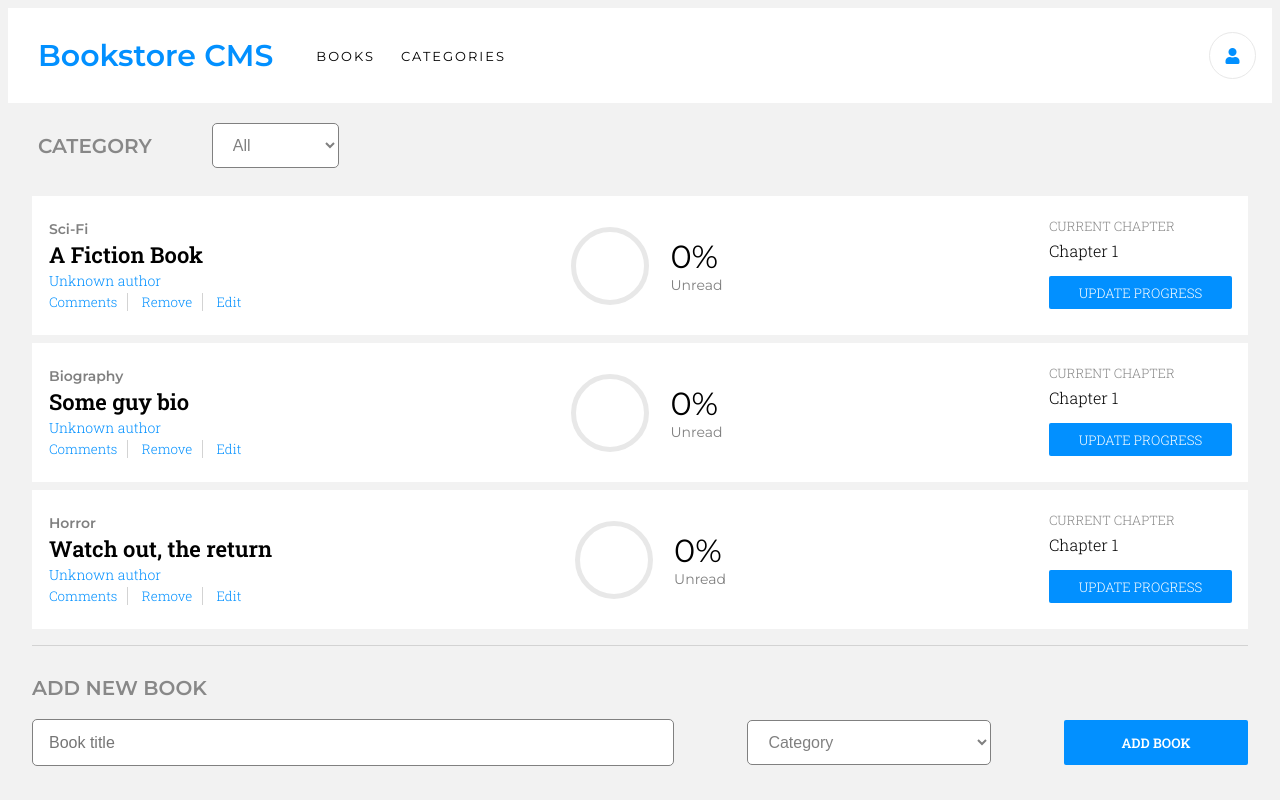
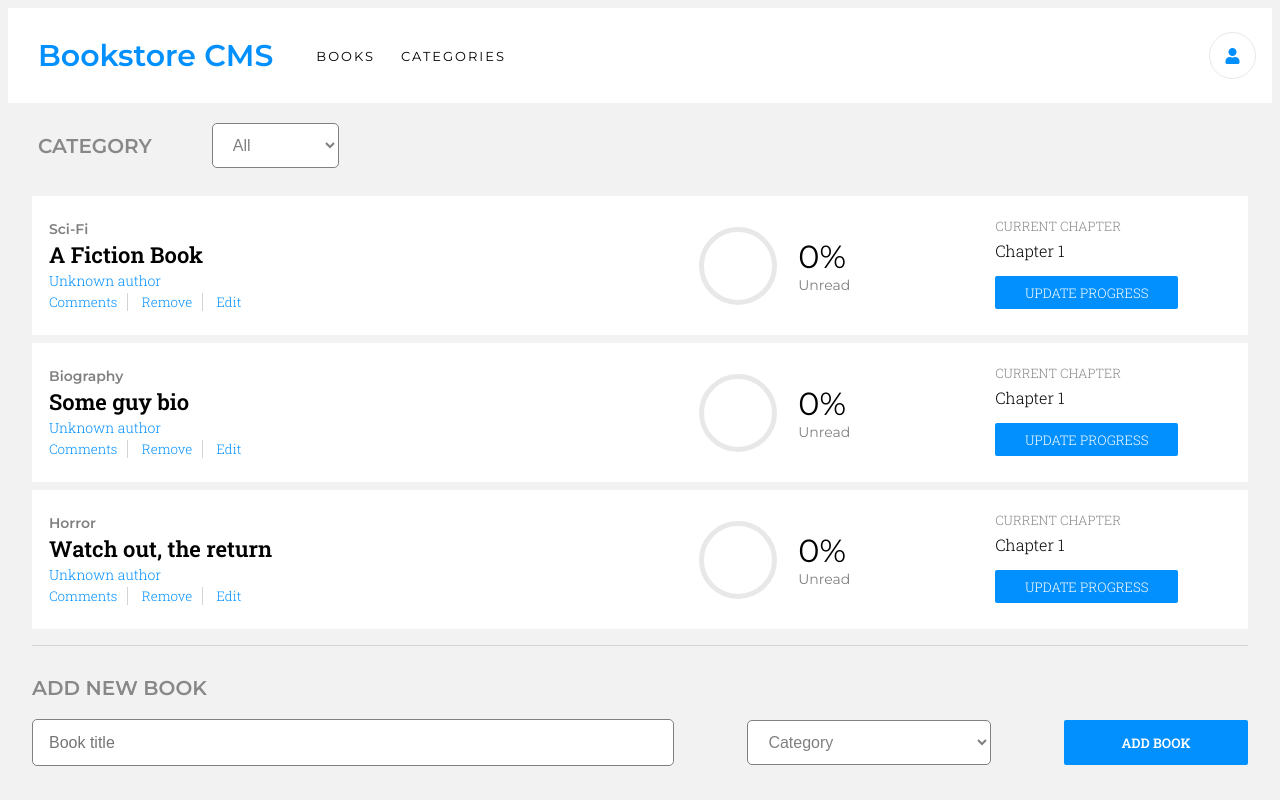
Before and after one commit to FrancoRosa/react-bookstore, a React (Create React App) app: page / in a window 1280 px wide. Built offline with nearby package versions, Linux system fonts and the light colour scheme.

Commit message:
Add fixed widths to handle large book names

```diff
--- a/src/style.css
+++ b/src/style.css
@@ -96,6 +96,7 @@ button {
   display: flex;
   justify-content: center;
   flex-direction: column;
+  width: 50%;
 }
 
 .details > .category {
@@ -127,6 +128,7 @@ button {
 .progress {
   display: flex;
   align-items: center;
+  width: 20%;
 }
 
 .progress > .image {
@@ -148,6 +150,10 @@ button {
 .progress > .text > .status {
   font-size: 14px;
   color: grey;
+}
+
+.chapter {
+  width: 20%;
 }
 
 .chapter > .title {
```
